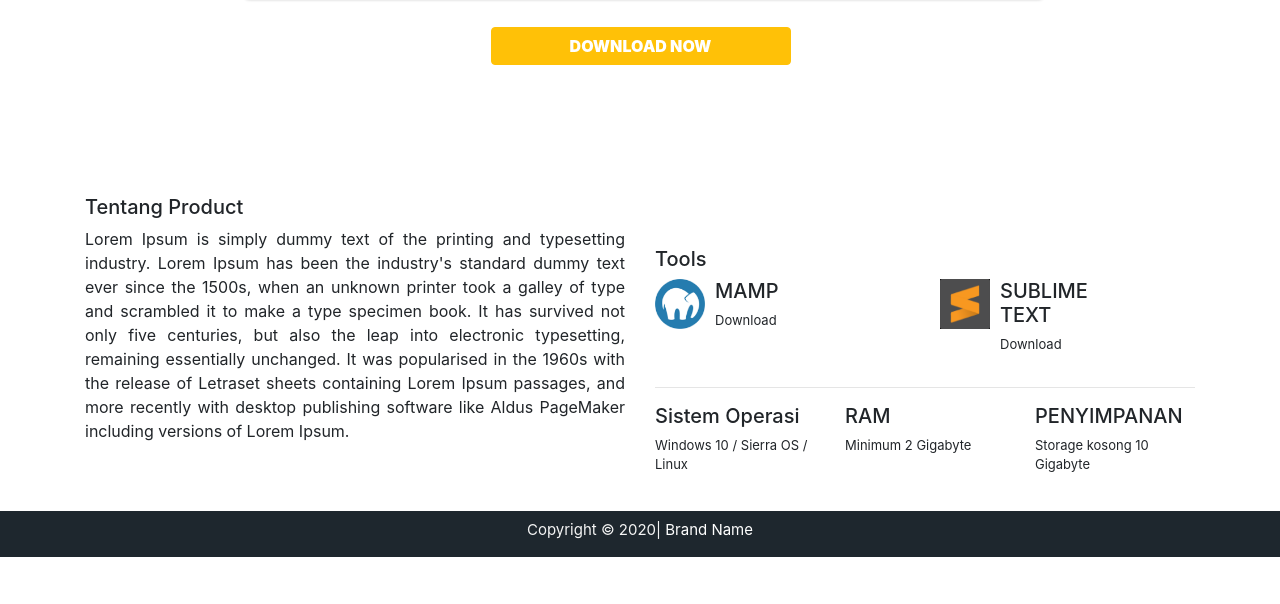
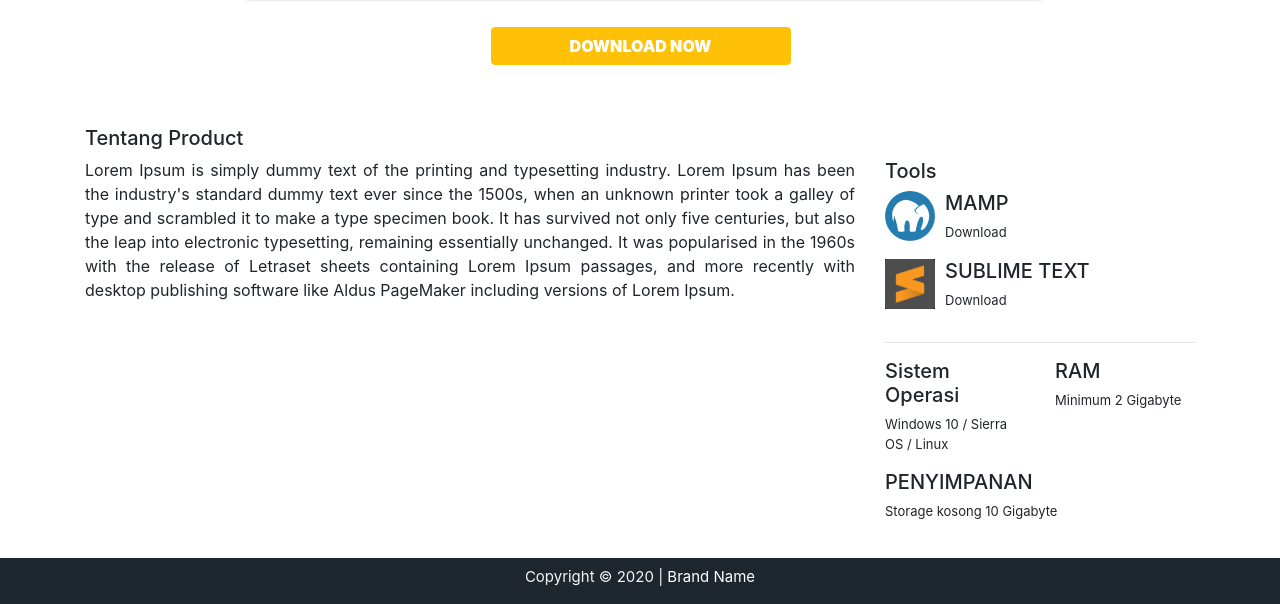
Before and after one commit to khoironi2/startup, a plain HTML site: page product.html in a window 1280 px wide. Shown: the part 783-1387 px from the top of the page. Before the commit the page ends 1340 px from the top, so only its background shows below. Drawn offline with nearby package versions, Linux system fonts and the light colour scheme.

Commit message:
tentang product respossive

```diff
--- a/product.html
+++ b/product.html
@@ -140,7 +140,7 @@
             </div>
 
             <div class="row">
-                <div class="col-lg kalimat">
+                <div class="col kalimat">
                     Lorem Ipsum is simply dummy text of the printing and typesetting industry. Lorem Ipsum has been the
                     industry's standard dummy text ever since the 1500s, when an unknown printer took a galley of type
                     and scrambled it to make a type specimen book. It has survived not only five centuries, but also the
@@ -203,7 +203,7 @@
         <div class="container">
             <div class="row text-center">
                 <div class="col">
-                    <p>Copyright © 2020| <a href=""> <span>Brand Name</span> </a></p>
+                    <p>Copyright © 2020 | <a href=""> <span>Brand Name</span> </a></p>
                 </div>
             </div>
         </div>
--- a/style.css
+++ b/style.css
@@ -407,7 +407,7 @@ button {
 }
 
 .tentang .kalimat{
-  width: 450px;
+  min-width:250px;
 }
 
 .tentang .tools{
@@ -649,7 +649,7 @@ footer a{
         margin-top: -100px;
         text-align: center;
         margin-left: 1px;
-        margin-bottom: 120px;
+        margin-bottom: 10px;
 
     }
     .hape button{
@@ -936,6 +936,47 @@ footer a{
     /**END VIDEO*/
     /**END DEMO*/
 
+
+    .tentang {
+      max-height: 800px;
+      text-align: justify;
+      padding-top: 1px;
+    }
+
+    .tentang h1{
+      font-size: 20px;
+    }
+    .tentang h2{
+      font-size: 20px;
+    }
+
+    .tentang p{
+      font-size: 13px;
+      text-align: left;
+    }
+
+    .tentang .kalimat{
+      min-width: 450px;
+    }
+
+    .tentang .tools{
+      text-align: left;
+      margin-bottom: 20px;
+      margin-top: 1px;
+      text-align: left;
+    }
+    .tentang .tools .item{
+      margin-bottom: 50px;
+
+    }
+    .tentang .tools img{
+      height: 50px;
+      width: 50px;
+    }
+    .tentang .keterangan{
+      margin: -50px 60px;
+    }
+
     /***End Prodcut***/
 
 
@@ -1066,7 +1107,7 @@ footer a{
         margin-top: -100px;
         text-align: center;
         margin-left: 1px;
-        margin-bottom: 120px;
+        margin-bottom: 50px;
 
     }
     .hape button{
@@ -1353,6 +1394,49 @@ footer a{
     /**END VIDEO*/
     /**END DEMO*/
 
+
+    .tentang {
+      max-height: 800px;
+      text-align: justify;
+      padding-top: 1px;
+    }
+
+    .tentang h1{
+      font-size: 20px;
+    }
+    .tentang h2{
+      font-size: 20px;
+    }
+
+    .tentang p{
+      font-size: 13px;
+      text-align: left;
+    }
+
+    .tentang .kalimat{
+      min-width: 700px;
+    }
+
+    .tentang .tools{
+      text-align: left;
+      margin-bottom: 20px;
+      margin-top: 1px;
+      text-align: left;
+
+
+    }
+    .tentang .tools .item{
+      margin-bottom: 50px;
+
+
+    }
+    .tentang .tools img{
+      height: 50px;
+      width: 50px;
+    }
+    .tentang .keterangan{
+      margin: -50px 60px;
+    }
     /***End Prodcut***/
 
 
@@ -1484,7 +1568,7 @@ footer a{
         margin-top: -100px;
         text-align: center;
         margin-left: 1px;
-        margin-bottom: 120px;
+        margin-bottom: 60px;
 
     }
     .hape button{
@@ -1771,6 +1855,50 @@ footer a{
     /**END VIDEO*/
     /**END DEMO*/
 
+
+    .tentang {
+      max-height: 800px;
+      text-align: justify;
+      padding-top: 1px;
+    }
+
+    .tentang h1{
+      font-size: 20px;
+    }
+    .tentang h2{
+      font-size: 20px;
+    }
+
+    .tentang p{
+      font-size: 13px;
+      text-align: left;
+    }
+
+    .tentang .kalimat{
+      min-width: 800px;
+    }
+
+    .tentang .tools{
+      text-align: left;
+      margin-bottom: 20px;
+      margin-top: 1px;
+      text-align: left;
+
+
+    }
+    .tentang .tools .item{
+      margin-bottom: 50px;
+
+
+    }
+    .tentang .tools img{
+      height: 50px;
+      width: 50px;
+    }
+    .tentang .keterangan{
+      margin: -50px 60px;
+    }
+
     /***End Prodcut***/
 
 
```
